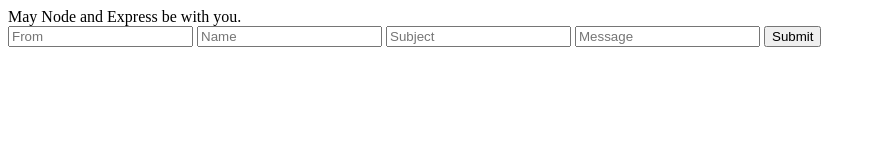
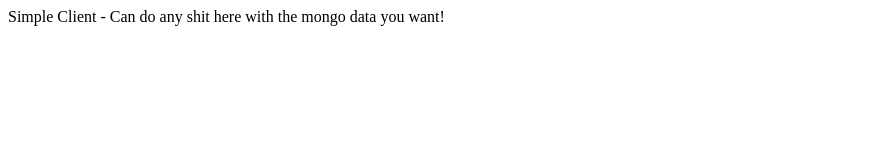
Before and after one commit to excerebrose/Emailer, a website: page client/index.html in a window 1280 px wide. Shown: the whole page, without its empty margins (0-876 px from the left). Drawn offline with Linux system fonts and the light colour scheme.

Commit message:
sorted redirect urls and removed form from client

```diff
--- a/client/index.html
+++ b/client/index.html
@@ -2,16 +2,9 @@
 <html lang="en">
 <head>
   <meta charset="UTF-8">
-  <title>Email Tester</title>
+  <title>Emailer</title>
 </head>
 <body>
-  May Node and Express be with you.
-  <form action="/new-email" method="POST">
-        <input type="text" placeholder="From" name="from">
-        <input type="text" placeholder="Name" name="name">
-        <input type="text" placeholder="Subject" name="subject">
-        <input type="text" placeholder="Message" name="message">
-        <button type="submit">Submit</button>
-    </form>
+  Simple Client - Can do any shit here with the mongo data you want!
 </body>
 </html>
```
Also changed, not shown: server.js (+5 -3 lines).
